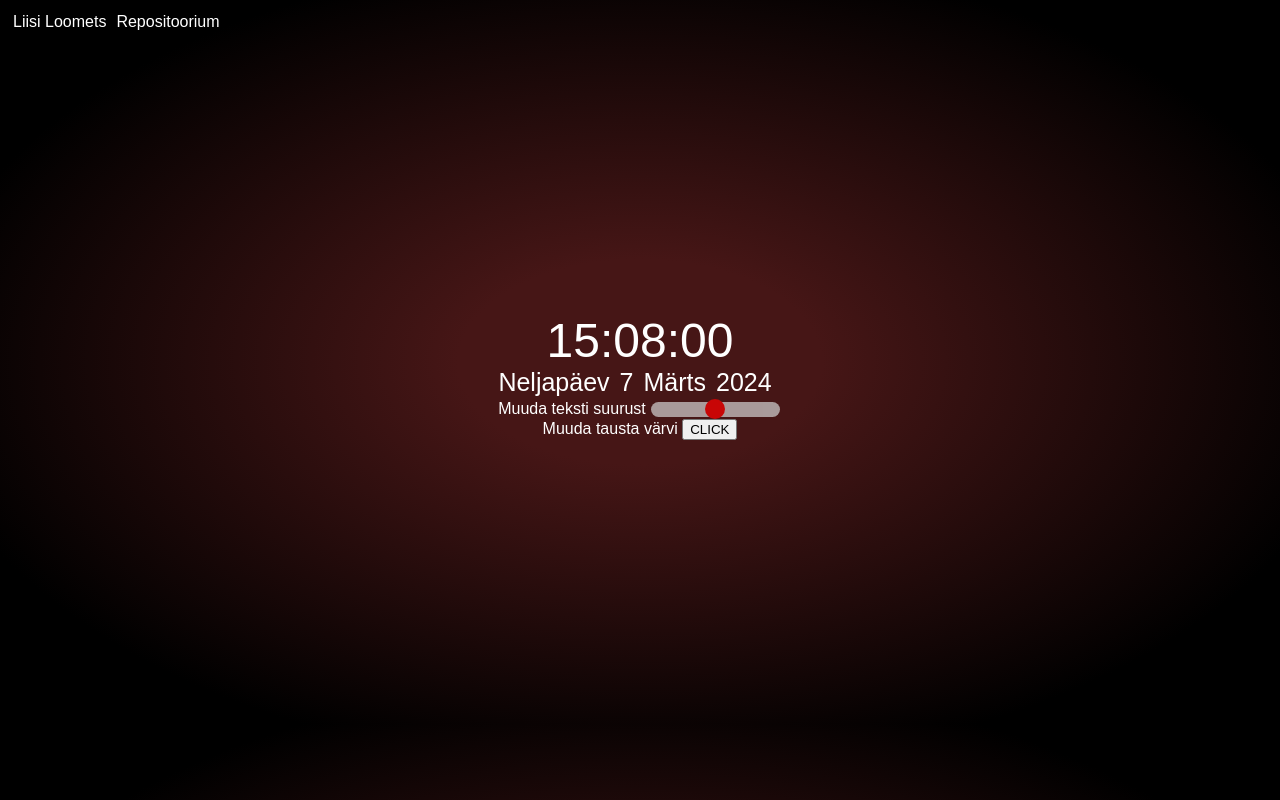
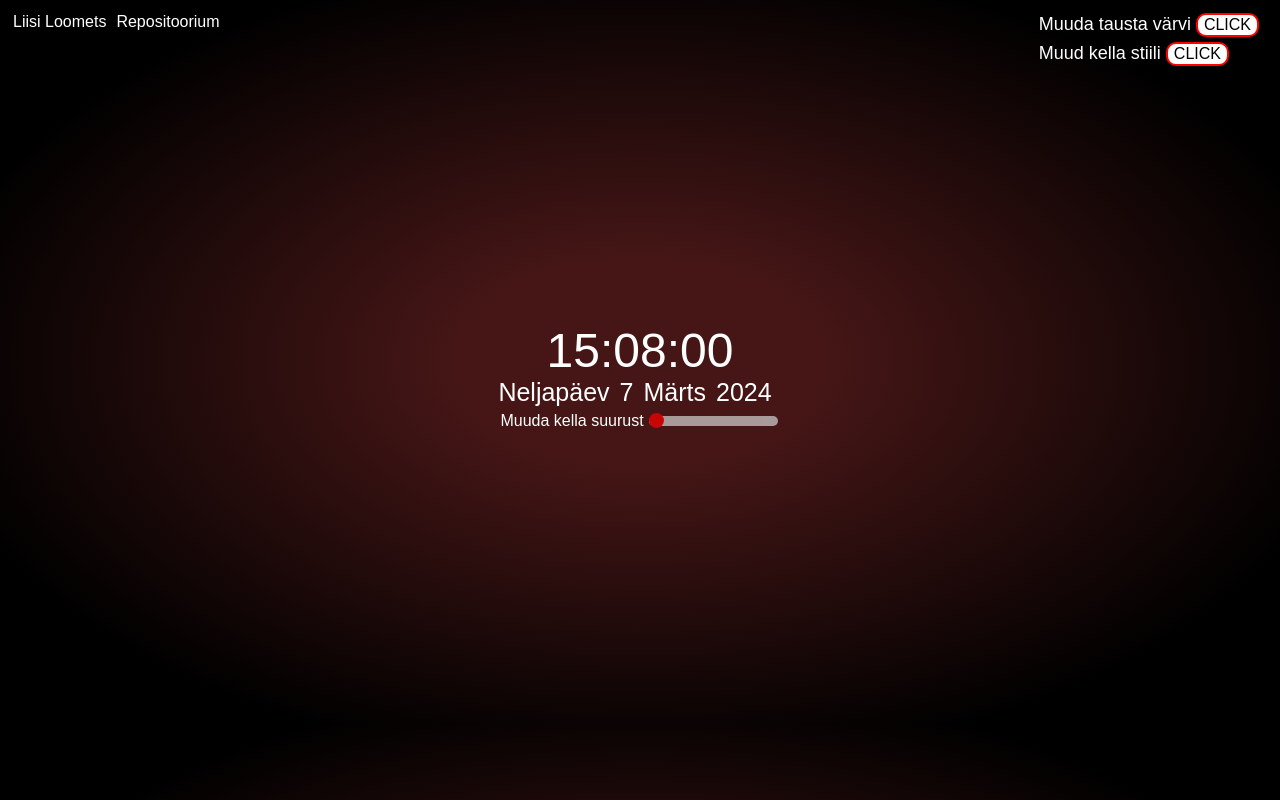
Before and after one commit to eesrakendused-2024/kodutoo-1, a plain HTML site: page clock.html in a window 1280 px wide. Drawn offline with Linux system fonts and the light colour scheme; a web font is replaced by a local one.

Commit message:
lisasin mingit jama juurde

```diff
--- a/clock.html
+++ b/clock.html
@@ -20,6 +20,14 @@
         <div id="authorName">Liisi Loomets</div>
         <div id="authorRepository"><a href="https://github.com/LLoomets/Eesrakendused-Kell">Repositoorium</a></div>
     </div>
+    <div id="buttonContainer">
+        <div id="backgroundColorButton">Muuda tausta värvi
+            <button id="changeBackgroundColorButton" onclick="changeBackgroundColor()">CLICK</button>
+        </div>
+        <div id="clockTypeButton">Muud kella stiili
+            <button id="changeClockTypeButton" onclick="toggleClockView()">CLICK</button>
+        </div>
+    </div>
 
     <div id="clockContainer">
         <div id="clock">
@@ -27,7 +35,9 @@
             <div id="minutes"></div>
             <div id="seconds"></div>
         </div>
-
+        <div>
+            <div id="analogClock">Analog Clock Placeholder</div>
+        </div>
         <div id="dateElement">
             <div id="day">Tänane kuupäev</div>
             <div id="dayElement">kuupäev</div>
@@ -35,12 +45,10 @@
             <div id="yearElement">aasta</div>
         </div>
         <div id="sliderContainer">
-            <label for="fontSizeSlider">Muuda teksti suurust </label>
-            <input type="range" id="fontSizeSlider" min="50" max="150" step="1" value="100" oninput="updateFontSize()">
-        </div>
-        <div id="buttonContainer">Muuda tausta värvi
-            <button id="changeBackgroundColorButton" onclick="changeBackgroundColor()">CLICK</button>
+            <label for="fontSizeSlider">Muuda kella suurust </label>
+            <input type="range" id="fontSizeSlider" min="50" max="200" step="1" value="50" oninput="updateFontSize()">
         </div>
     </div>
+
 </body>
 </html>
--- a/clock.js
+++ b/clock.js
@@ -119,6 +119,14 @@ function updateFontSize() {
     document.getElementById('clock').style.fontSize = `${fontSize}px`
 }
 
+let isDigital = true;
+
+function toggleClockView() {
+    isDigital = !isDigital;
+    document.getElementById('digitalClock').style.display = isDigital ? 'block' : 'none';
+    document.getElementById('analogClock').style.display = isDigital ? 'none' : 'block';
+}
+
 updateClock();
 updateDate();
 setInterval(updateClock, 1000);
--- a/style.css
+++ b/style.css
@@ -37,7 +37,7 @@ a:hover {
 }
 
 #clock {
-    font-size: 100px;
+    font-size: 50px;
     transition: transform 0.1s ease;
 }
 
@@ -55,8 +55,7 @@ a:hover {
 }
 
 #sliderContainer {
-
-    margin-top: 3px;
+    margin-top: 5px;
     display: flex;
     align-items: center;
 }
@@ -64,7 +63,7 @@ a:hover {
 #fontSizeSlider {
     margin-left: 5px;
     appearance: none;
-    height: 15px;
+    height: 10px;
     border-radius: 10px;
     background: #d3d3d3;
     outline: none;
@@ -75,17 +74,47 @@ a:hover {
 
 #fontSizeSlider::-webkit-slider-thumb {
     appearance: none;
-    width: 20px;
-    height: 20px;
+    width: 15px;
+    height: 15px;
     border-radius: 50%;
     background: red;
     cursor: pointer;
 }
 
-#fontSizeSlider::-moz-range-thumb {
-    width: 25px;
-    height: 25px;
-    border-radius: 50%;
-    background: red;
+#fontSizeSlider:hover {
+    opacity: 1;
+}
+
+#buttonContainer {
+    position: absolute;
+    top: 8px;
+    right: 16px;
+    margin: 5px;
+    font-size: 18px;
+}
+#changeBackgroundColorButton {
+    margin-bottom: 5px;
+}
+
+#changeBackgroundColorButton, #changeClockTypeButton {
+    background-color: white;
+    border: 2px solid red;
+    border-radius: 10px;
+    font-family: "Anta", sans-serif;
+    font-size: 16px;
     cursor: pointer;
-  }
+}
+
+#changeBackgroundColorButton:hover, #changeClockTypeButton:hover {
+    background-color: black;
+    color: white;
+}
+
+#digitalClock, #analogClock {
+    font-size: 60px;
+    transition: font-size 0.3s ease-in-out;
+}
+
+#analogClock {
+    display: none; /* Initially hide the analog clock */
+}
```
